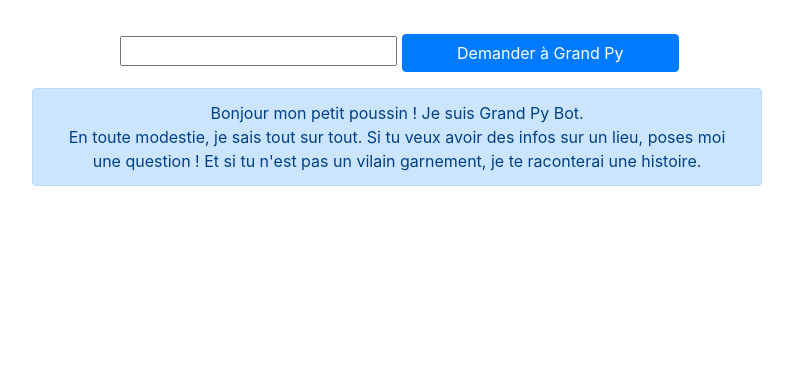
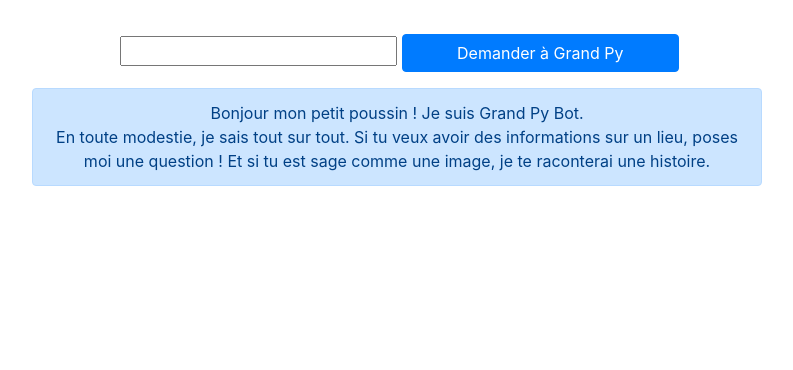
Before and after one commit to mrflofinou/GrandPy-Bot, a Flask app: page / in a window 1280 px wide. Shown: the part 168-538 px from the top of the page, without its empty margins (243-1036 px from the left). Run offline with Flask 2, Linux system fonts and the light colour scheme; some libraries are stand-ins or nearby versions.

Commit message:
orthography correstion

```diff
--- a/gdpyapp/helpers/gdpy_sentences.py
+++ b/gdpyapp/helpers/gdpy_sentences.py
@@ -1,8 +1,8 @@
 """
 This file group the sentences of GrandPy Bot
 """
-gdpy_adress = ["Ce lieu m'évoque tellement de souvenirs ! En voici l'adresse mon poussin :", "J'adore cet endroit ! Voici l'adresse pour que tu puisse t'y rendre aussi :", "Voila ça vient. Ne soit pas trop pressé, je n'ai plus 20 ans !"]
+gdpy_adress = ["Ce lieu m'évoque tellement de souvenirs ! En voici l'adresse mon poussin :", "J'adore cet endroit ! Voici l'adresse pour que tu puisses t'y rendre aussi :", "Tout vient à point à qui sait attendre ! Voici ce que tu cherches mon poussinet."]
 gdpy_story = ["Comme tu es gentil, je vais étaler un peu de ma culture rien que pour toi. Je suis sûr que ce qui va suivre va grandement t'intéresser.", "J'ai très envie de te raconter un petit quelque chose sur cet endroit.", "J'adore raconter l'histoire de ce lieu. Je pourrais en parler des heures !"]
 gdpy_dont_understand = "Sacrebleu ! Tu as du faire une erreur mon poussinet. Si tu pouvais éviter ton langage de jeune ça m'arrangerait. J'ai quand même des limites !"
 gdpy_need_informations = "Mais de qui se moque-t-on ? J'ai besoin de plus d'informations mon poussin !"
-gdpy_dont_find_adress = "Saperlipopette ! Je ne trouve pas l'adresse du lieu que tu cherches. Tu sais à mon âge, on commence à perdre la boule. Sûrement que si tu me donnais plus de précisions, comme une ville, ça me rafraichirait la mémoire."
+gdpy_dont_find_adress = "Saperlipopette ! Je ne trouve pas l'adresse du lieu que tu cherches. Tu sais à mon âge, on commence à perdre la boule. Sûrement que si tu me donnais plus de précisions, comme une ville, ça me rafraîchirait la mémoire."
--- a/gdpyapp/templates/index.html
+++ b/gdpyapp/templates/index.html
@@ -12,7 +12,7 @@
         <div class="col-md-8 offset-md-2">
             <p class = "text-center alert alert-primary">
                 Bonjour mon petit poussin ! Je suis Grand Py Bot.<br />
-                En toute modestie, je sais tout sur tout. Si tu veux avoir des infos sur un lieu, poses moi une question ! Et si tu n'est pas un vilain garnement, je te raconterai une histoire.
+                En toute modestie, je sais tout sur tout. Si tu veux avoir des informations sur un lieu, poses moi une question ! Et si tu est sage comme une image, je te raconterai une histoire.
             </p>
         </div>
     </div>
```
